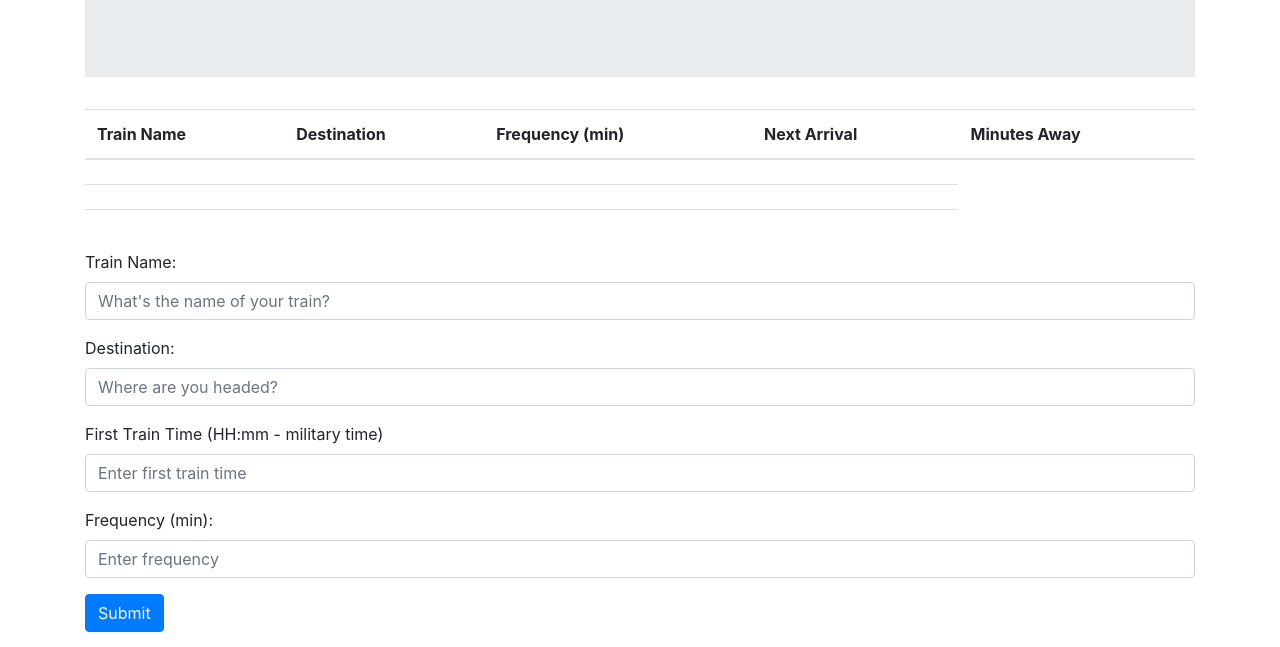
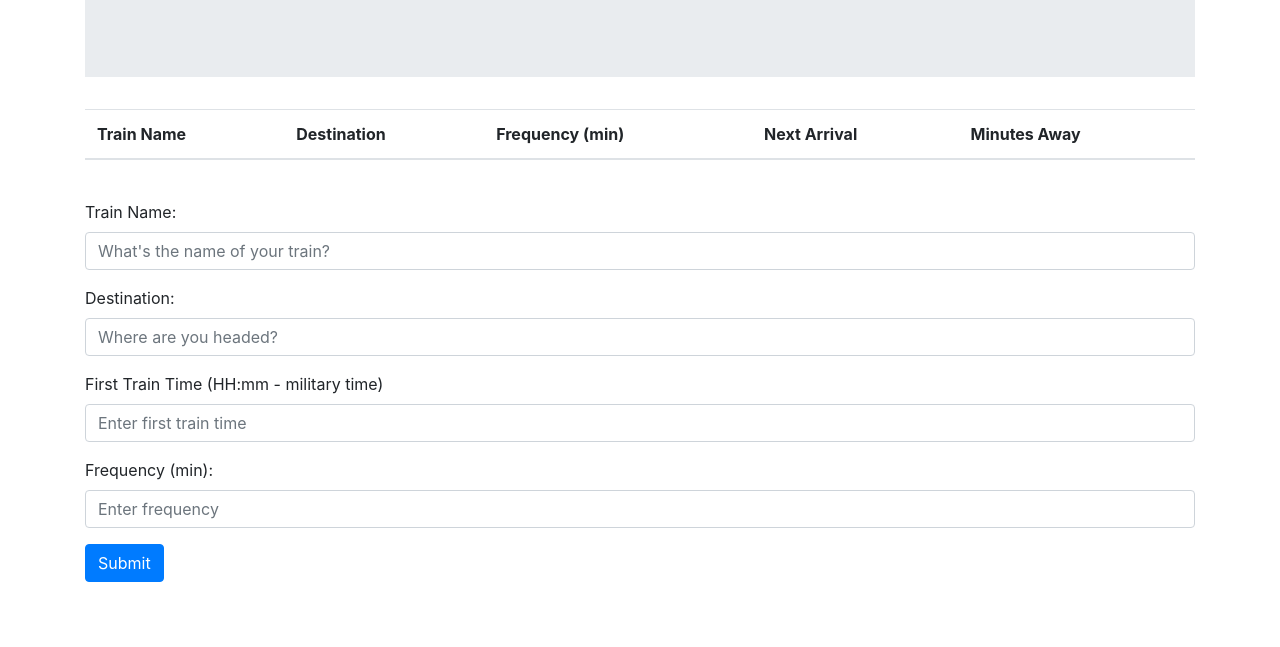
Before and after one commit to ebmoynahan/TrainTimesHW, a plain HTML site: page index.html in a window 1280 px wide. Shown: the part 153-800 px from the top of the page. Drawn offline with nearby package versions, Linux system fonts and the light colour scheme; no server answers.

Commit message:
Update index.html

```diff
--- a/index.html
+++ b/index.html
@@ -22,7 +22,7 @@
     </div>
   </div>
   <div class="container">
-    <table class="table">
+    <table class="table" id="trainTable">
       <thead>
         <tr>
           <th>Train Name</th>
@@ -36,17 +36,6 @@
         <tr>
           <th scope="row"></th>
           <td></td>
-          <td></td>
-          <td></td>
-        </tr>
-        <tr>
-          <th scope="row"></th>
-          <td></td>
-          <td></td>
-          <td></td>
-        </tr>
-        <tr>
-          <th scope="row"></th>
           <td></td>
           <td></td>
           <td></td>
```
